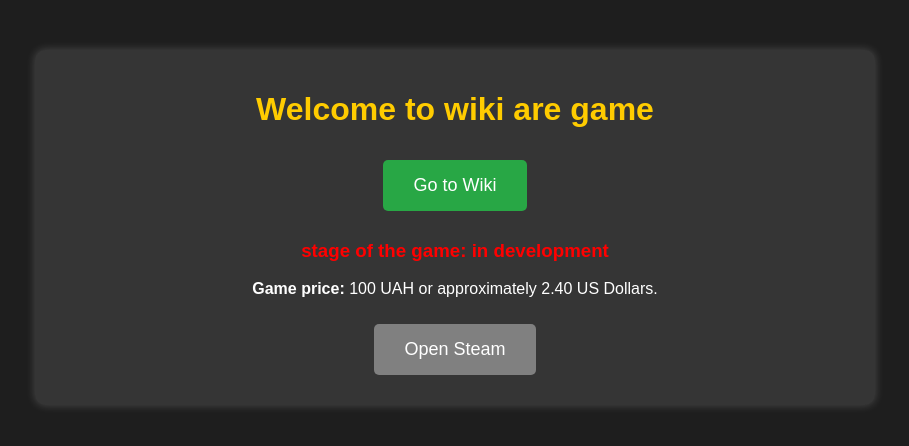
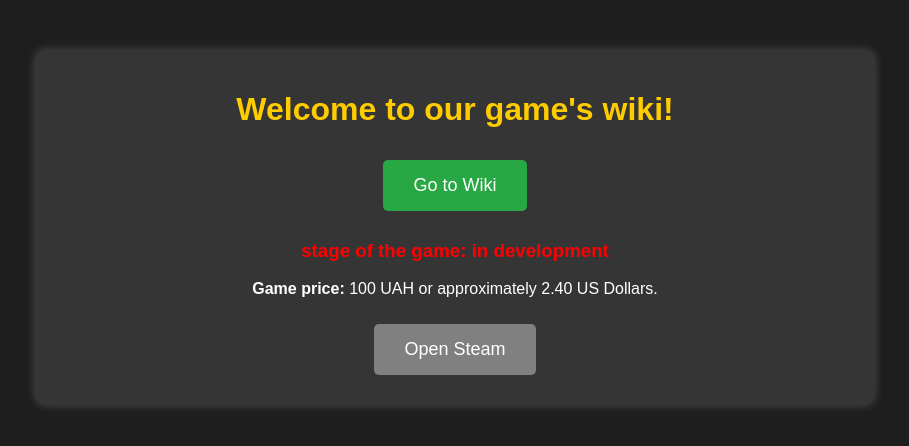
Before and after one commit to slavik2280034/Princess-of-the-Abyss, a plain HTML site: page index.html in a window 1280 px wide. Shown: the whole page, without its empty margins (185-1094 px from the left). Drawn offline with Linux system fonts and the light colour scheme.

Commit message:
Update index.html

```diff
--- a/index.html
+++ b/index.html
@@ -3,7 +3,7 @@
 <head>
     <meta charset="UTF-8">
     <meta name="viewport" content="width=device-width, initial-scale=1.0">
-    <title>wiki are game</title>
+    <title>Our game wiki</title>
     <style>
         body {
             font-family: Arial, sans-serif;
@@ -68,7 +68,7 @@
 </head>
 <body>
     <div class="container">
-        <h1>Welcome to wiki are game</h1>
+        <h1>Welcome to our game's wiki!</h1>
 
         <!-- Кнопка для переходу до вікі -->
         <button id="wikiBtn" class="wiki-btn active">Go to Wiki</button>
```
